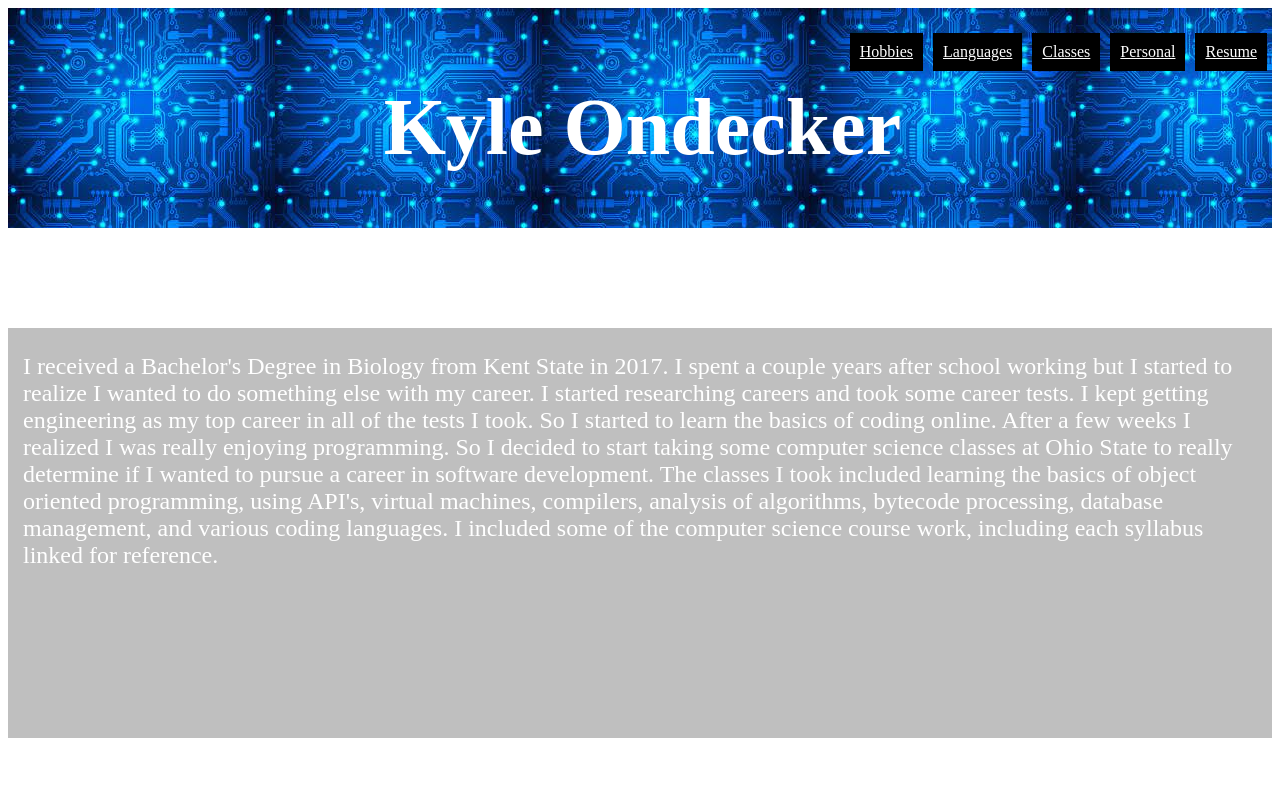
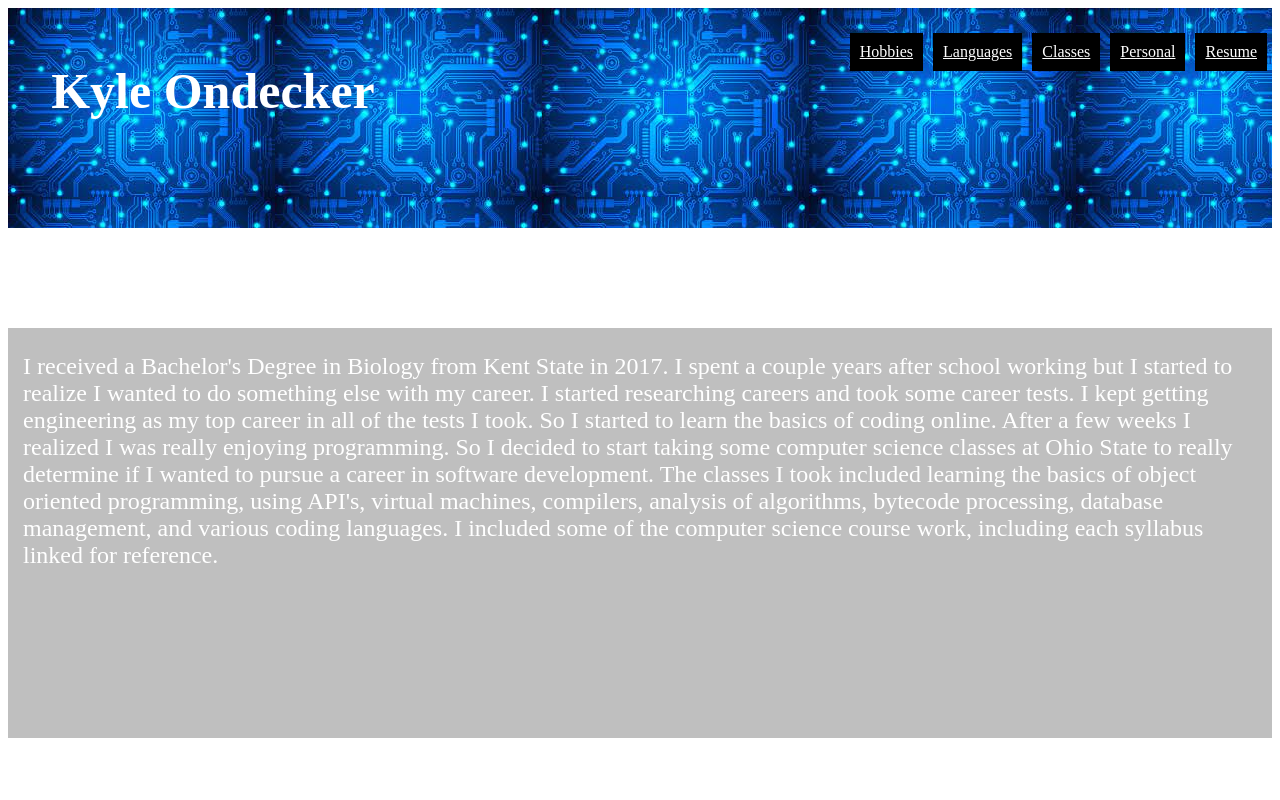
Before and after one commit to kyleondecker/WebProject, a plain HTML site: page index.html in a window 1280 px wide. Shown: the top 800 px of the page. Drawn offline with Linux system fonts and the light colour scheme; a script that the page names is missing.

```diff
--- a/style.css
+++ b/style.css
@@ -11,7 +11,10 @@ body{
 
 }
 .topnav h1 {
-	font-size: 80px;
+	font-size: 50px;
+	position: relative;
+        width: 400px;
+	height: 100px;
 }
 
 .topnav a{
@@ -137,5 +140,3 @@ height: 150px;
 width: 150px;
 margin-right: 100px;
 }
-
-}
```
